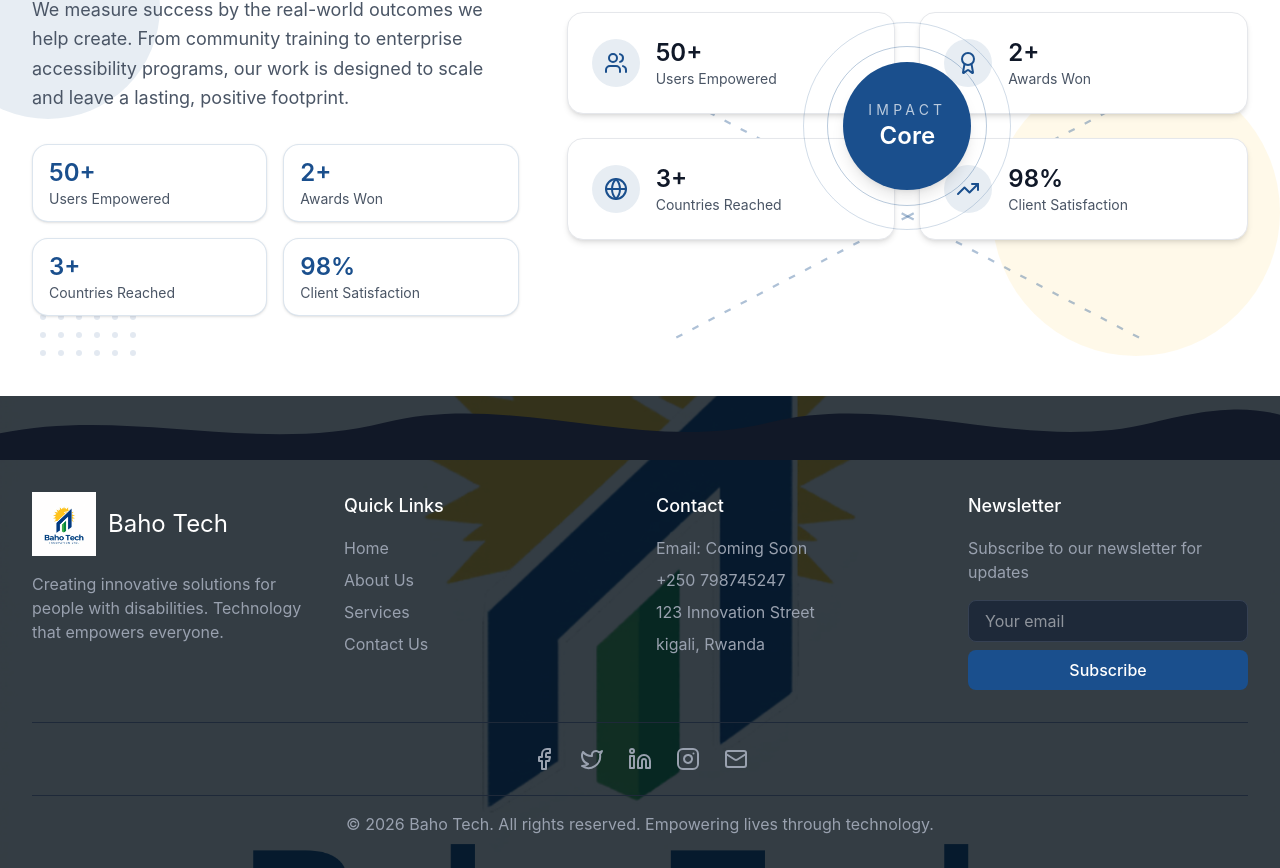
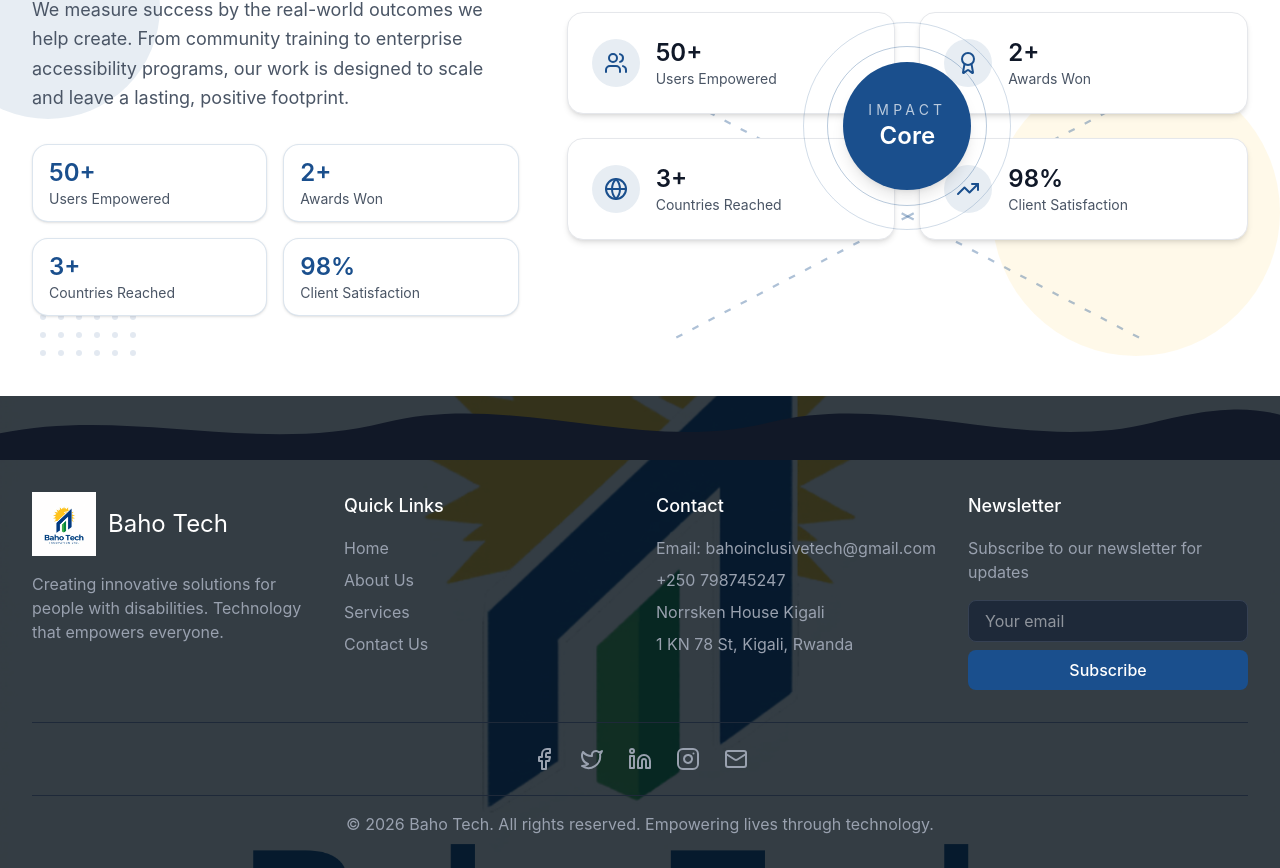
Before and after one commit to 06bruce/baho-tech-innovation-web, a React (Vite) app: page / in a window 1280 px wide. Shown: the part 3069-3937 px from the top of the page. Built offline with nearby package versions, Linux system fonts and the light colour scheme; no server answers.

Commit message:
update: Enhance 'Our Goals' section with professional alignment to Baho Tech services

```diff
--- a/package.json
+++ b/package.json
@@ -37,6 +37,7 @@
     "@radix-ui/react-toggle": "1.1.2",
     "@radix-ui/react-toggle-group": "1.1.2",
     "@radix-ui/react-tooltip": "1.1.8",
+    "@types/leaflet": "^1.9.22",
     "class-variance-authority": "0.7.1",
     "clsx": "2.1.1",
     "cmdk": "1.1.1",
@@ -45,6 +46,7 @@
     "framer-motion": "^11.18.2",
     "i18next": "^26.0.6",
     "input-otp": "1.4.2",
+    "leaflet": "^1.9.4",
     "lucide-react": "0.487.0",
     "motion": "12.42.2",
     "motion-dom": "^11.18.1",
@@ -54,6 +56,7 @@
     "react-dom": "18.3.1",
     "react-hook-form": "7.55.0",
     "react-i18next": "^17.0.4",
+    "react-leaflet": "^4.2.1",
     "react-resizable-panels": "2.1.7",
     "react-router": "7.13.0",
     "recharts": "2.15.2",
--- a/src/app/components/About.tsx
+++ b/src/app/components/About.tsx
@@ -147,19 +147,19 @@ export function About() {
               <ul className="space-y-4">
                 <li className="flex items-start">
                   <div className="w-2 h-2 bg-[#1A4F8D] rounded-full mt-2 mr-4 flex-shrink-0"></div>
-                  <p className="text-lg text-gray-700">Develop innovative assistive technologies that empower people with disabilities to navigate the digital world with confidence and independence.</p>
+                  <p className="text-lg text-gray-700">Innovate cutting-edge assistive technologies and inclusive digital solutions that enable people with disabilities to participate fully in society with dignity, autonomy, and equal access.</p>
                 </li>
                 <li className="flex items-start">
                   <div className="w-2 h-2 bg-[#1A4F8D] rounded-full mt-2 mr-4 flex-shrink-0"></div>
-                  <p className="text-lg text-gray-700">Partner with organizations worldwide to implement accessibility best practices and create inclusive digital experiences.</p>
+                  <p className="text-lg text-gray-700">Deliver professional accessibility consulting and WCAG-compliant development services that transform organizations into inclusive digital leaders.</p>
                 </li>
                 <li className="flex items-start">
                   <div className="w-2 h-2 bg-[#1A4F8D] rounded-full mt-2 mr-4 flex-shrink-0"></div>
-                  <p className="text-lg text-gray-700">Educate and train the next generation of developers and designers in accessibility-first design principles.</p>
+                  <p className="text-lg text-gray-700">Establish industry standards and best practices in accessible design through training, workshops, and evidence-based methodologies that create lasting impact.</p>
                 </li>
                 <li className="flex items-start">
                   <div className="w-2 h-2 bg-[#1A4F8D] rounded-full mt-2 mr-4 flex-shrink-0"></div>
-                  <p className="text-lg text-gray-700">Advocate for stronger accessibility standards and policies at local, national, and international levels.</p>
+                  <p className="text-lg text-gray-700">Champion inclusive technology policy and advocate for accessibility regulations that ensure no one is left behind in the digital transformation.</p>
                 </li>
               </ul>
             </div>
--- a/src/app/components/Contact.tsx
+++ b/src/app/components/Contact.tsx
@@ -1,6 +1,7 @@
 import { useState } from "react";
 import { MapPin, Phone, Mail, Send, Facebook, Twitter, Linkedin, Instagram } from "lucide-react";
 import contactHero from "../../../images/4.jpeg?url";
+import { LeafletMap } from "./LeafletMap";
 
 export function Contact() {
   const [formData, setFormData] = useState({
@@ -202,9 +203,9 @@ export function Contact() {
                       Address
                     </h3>
                     <p className="text-gray-600">
-                      123 Innovation Street<br />
-                      Tech City, TC 12345<br />
-                      United States
+                      Norrsken House Kigali<br />
+                      1 KN 78 St, Kigali<br />
+                      Rwanda
                     </p>
                   </div>
                 </div>
@@ -230,8 +231,8 @@ export function Contact() {
                     <h3 className="text-lg text-gray-900 mb-1 relative inline-block after:content-[''] after:absolute after:left-0 after:-bottom-1 after:h-0.5 after:w-1/2 after:bg-[#1A4F8D] after:rounded-full after:transition-all after:duration-500 hover:after:w-full">
                       Email
                     </h3>
-                    <p className="text-gray-600">Email: Coming Soon</p>
-                    <p className="text-gray-600">support@bahotech.com</p>
+                    <p className="text-gray-600">Email:</p>
+                    <p className="text-gray-600">bahoinclusivetech@gmail.com</p>
                   </div>
                 </div>
               </div>
@@ -286,13 +287,8 @@ export function Contact() {
           <h2 className="text-3xl text-gray-900 mb-8 text-center relative inline-block after:content-[''] after:absolute after:left-1/2 after:-bottom-2 after:h-1 after:w-1/2 after:-translate-x-1/2 after:bg-[#1A4F8D] after:rounded-full after:transition-all after:duration-500 hover:after:w-full">
             Find Us
           </h2>
-          <div className="rounded-2xl overflow-hidden shadow-lg h-96 bg-gray-300 flex items-center justify-center">
-            {/* Placeholder for map - in production, this would use Google Maps or similar */}
-            <div className="text-center">
-              <MapPin className="w-16 h-16 text-[#1A4F8D] mx-auto mb-4" />
-              <p className="text-gray-600 text-lg">Interactive Map</p>
-              <p className="text-gray-500">123 Innovation Street, Tech City, TC 12345</p>
-            </div>
+          <div className="rounded-2xl overflow-hidden shadow-lg h-96">
+            <LeafletMap />
           </div>
         </div>
       </section>
--- a/src/app/components/Footer.tsx
+++ b/src/app/components/Footer.tsx
@@ -76,10 +76,10 @@ export function Footer() {
               Contact
             </h3>
             <ul className="space-y-2 text-gray-400">
-              <li>Email: Coming Soon</li>
+              <li>Email: bahoinclusivetech@gmail.com</li>
               <li>+250 798745247</li>
-              <li>123 Innovation Street</li>
-              <li>kigali, Rwanda</li>
+              <li>Norrsken House Kigali</li>
+              <li>1 KN 78 St, Kigali, Rwanda</li>
             </ul>
           </div>
 
--- /dev/null
+++ b/src/app/components/LeafletMap.tsx
@@ -0,0 +1,46 @@
+import { MapContainer, TileLayer, Marker, Popup } from 'react-leaflet';
+import L from 'leaflet';
+import 'leaflet/dist/leaflet.css';
+
+// Fix marker icon issue in Leaflet
+const DefaultIcon = L.icon({
+  iconUrl: 'https://cdnjs.cloudflare.com/ajax/libs/leaflet/1.9.4/images/marker-icon.png',
+  shadowUrl: 'https://cdnjs.cloudflare.com/ajax/libs/leaflet/1.9.4/images/marker-shadow.png',
+  iconSize: [25, 41],
+  iconAnchor: [12, 41],
+  popupAnchor: [1, -34],
+  shadowSize: [41, 41],
+});
+L.Marker.prototype.setIcon(DefaultIcon);
+
+export function LeafletMap() {
+  // Kigali, Rwanda coordinates
+  const position = [-1.9505, 30.0605] as [number, number];
+
+  return (
+    <MapContainer
+      center={position}
+      zoom={15}
+      style={{ width: '100%', height: '100%' }}
+      className="rounded-2xl"
+    >
+      {/* OpenStreetMap Tile Layer */}
+      <TileLayer
+        url="https://{s}.tile.openstreetmap.org/{z}/{x}/{y}.png"
+        attribution='&copy; <a href="https://www.openstreetmap.org/copyright">OpenStreetMap</a> contributors'
+      />
+
+      {/* Marker for Norrsken House */}
+      <Marker position={position}>
+        <Popup>
+          <div className="text-center">
+            <p className="font-bold text-lg text-[#1A4F8D]">Norrsken House Kigali</p>
+            <p className="text-gray-700">1 KN 78 St</p>
+            <p className="text-gray-700">Kigali, Rwanda</p>
+            <p className="text-sm text-gray-500 mt-2">📍 -1.9505, 30.0605</p>
+          </div>
+        </Popup>
+      </Marker>
+    </MapContainer>
+  );
+}
```
Also changed, not shown: 1 other file (tests, documents, lock files or other folders).
